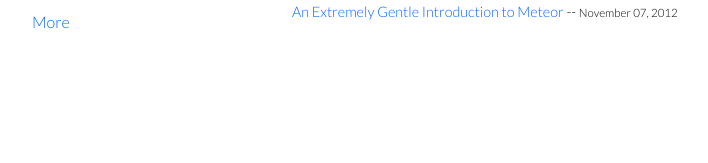
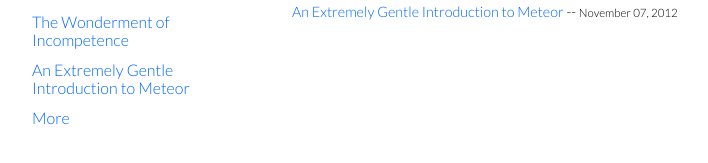
Before and after one commit to bmelton/bmelton.github.com, a plain HTML site: page archives.html in a window 1280 px wide. Shown: the part 113-276 px from the top of the page, without its empty margins (128-836 px from the left). Drawn offline with Linux system fonts and the light colour scheme.

Commit message:
Autocommit

```diff
--- a/archives.html
+++ b/archives.html
@@ -33,7 +33,7 @@
                     <div clas="four columns">
                         <h3>Recently</h3>
 <ul>
-
+    <li><a href="/2012/11/07/the_wonderment_of_incompetence.html">The Wonderment of Incompetence</a></li><li><a href="/2012/11/07/an_extremely_gentle_introduction_to_meteor.html">An Extremely Gentle Introduction to Meteor</a></li>
     <li><a href="/archives.html">More</a></li>
 </ul>
                     </div>
```
Also changed, not shown: recent.html (+1 -1 lines).
